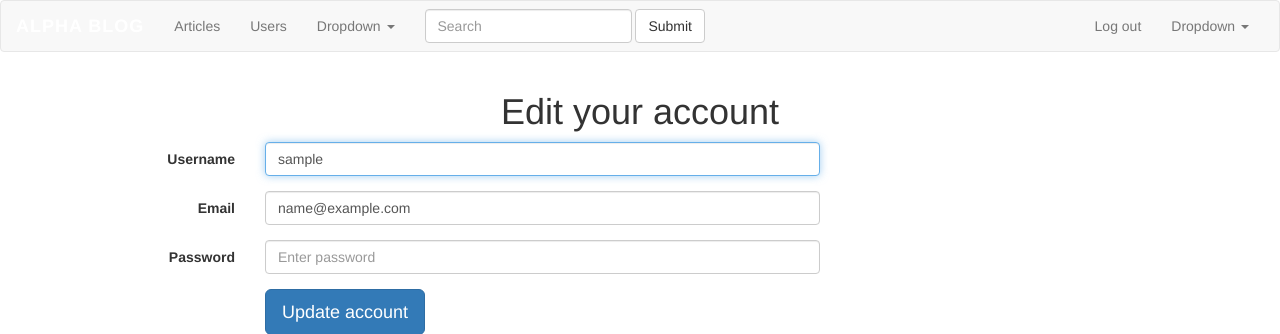
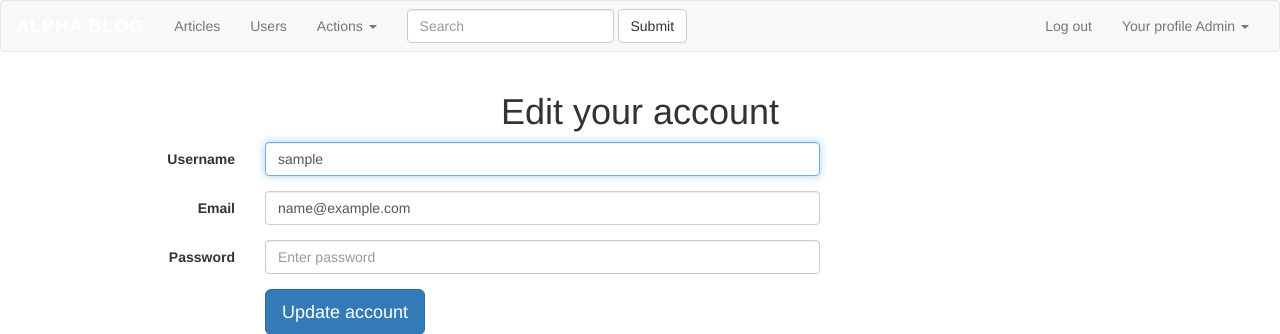
Before and after one commit to tojawawel/alpha-blog, a Rails app: page /users/1/edit in a window 1280 px wide. Shown: the top 334 px of the page. Run offline with Rails 7, Linux system fonts and the light colour scheme; the visitor is signed in with stand-in values (Sample User, id 1); style sheets or scripts are compiled from the project's sources; some libraries are stand-ins or nearby versions.

Commit message:
Add admin funcionality

```diff
--- a/app/controllers/articles_controller.rb
+++ b/app/controllers/articles_controller.rb
@@ -55,7 +55,7 @@ class ArticlesController < ApplicationController
   end
 
   def require_same_user
-    if current_user != @article.user
+    if current_user != @article.user and !current_user.admin?
       flash[:danger] = "You can only edit or delete your own articles"
       redirect_to root_path
     end
--- a/app/controllers/users_controller.rb
+++ b/app/controllers/users_controller.rb
@@ -1,6 +1,8 @@
 class UsersController < ApplicationController
   before_action :set_user, only:[:edit, :update, :show]
-  before_action :require_same_user, only:[:edit, :update]
+  before_action :require_same_user, only:[:edit, :update, :destroy]
+  before_action :require_admin, only:[:destroy]
+
   def index
     @users = User.paginate(page: params[:page], per_page: 5)
   end
@@ -12,8 +14,9 @@ class UsersController < ApplicationController
   def create
     @user = User.new(user_params)
     if @user.save
+      session[:user_id] = @user.id
       flash[:success] = "Welcome to alpha blog #{@user.username}"
-      redirect_to articles_path
+      redirect_to user_path(@user)
     else
       render 'new'
     end
@@ -35,6 +38,13 @@ class UsersController < ApplicationController
     @user_articles = @user.articles.paginate(page: params[:page], per_page: 5)
   end
 
+  def destroy
+    @user = User.find(params[:id])
+    @user.destroy
+    flash[:danger] = "User and his articles have been deleted"
+    redirect_to users_path
+  end
+
   private
 
   def user_params
@@ -46,10 +56,17 @@ class UsersController < ApplicationController
   end
 
   def require_same_user
-    if current_user != @user
+    if current_user != @user and !current_user.admin?
       flash[:danger] = "You can only edit your own account"
       redirect_to root_path
     end
   end
 
+  def require_admin
+    if logged_in? and !current_user.admin?
+      flash[:danger] = "Only admin can perform this action"
+      redirect_to root_path
+    end
+  end
+
 end
--- a/app/models/user.rb
+++ b/app/models/user.rb
@@ -1,5 +1,5 @@
 class User < ApplicationRecord
-  has_many :articles
+  has_many :articles, dependent: :destroy
   before_save { self.email = email.downcase }
   validates :username, presence: true,
             uniqueness: { case_sensitive: false },
--- a/app/views/articles/_article.html.erb
+++ b/app/views/articles/_article.html.erb
@@ -13,7 +13,7 @@
                       Last updated: <%= time_ago_in_words(article.updated_at) %> ago</small>
             </div>
           </div>
-          <% if logged_in? && current_user == article.user %>
+          <% if logged_in? && (current_user == article.user || current_user.admin?) %>
             <div class="article-actions">
               <%= link_to "Edit this article", edit_article_path(article), class: "btn btn-xs btn-primary" %>
               <%= link_to "Delete this", article_path(article), method: :delete,
--- a/app/views/articles/show.html.erb
+++ b/app/views/articles/show.html.erb
@@ -20,7 +20,7 @@
   <hr>
   <%= simple_format(@article.description) %>
   <div class="article-actions">
-    <% if logged_in? && current_user == @article.user %>
+    <% if logged_in? && (current_user == @article.user || current_user.admin?) %>
       <%= link_to "Edit this article", edit_article_path(@article), class: "btn btn-xs btn-primary" %>
       <%= link_to "Delete this", article_path(@article), method: :delete,
                                                         data: { confirm: "Are you sure?"},
--- a/app/views/layouts/_navigation.html.erb
+++ b/app/views/layouts/_navigation.html.erb
@@ -18,7 +18,7 @@
         <li><%= link_to "Users", users_path %></li>
         <li class="dropdown">
         <% if logged_in? %>
-          <a href="#" class="dropdown-toggle" data-toggle="dropdown" role="button" aria-haspopup="true" aria-expanded="false">Dropdown <span class="caret"></span></a>
+          <a href="#" class="dropdown-toggle" data-toggle="dropdown" role="button" aria-haspopup="true" aria-expanded="false">Actions <span class="caret"></span></a>
           <ul class="dropdown-menu">
             <li><%= link_to "New article", new_article_path %></li>
             <li><a href="#">Another action</a></li>
@@ -41,7 +41,7 @@
         <% if logged_in? %>
           <li><%=link_to 'Log out', logout_path, method: :delete %> </li>
           <li class="dropdown">
-            <a href="#" class="dropdown-toggle" data-toggle="dropdown" role="button" aria-haspopup="true" aria-expanded="false">Dropdown <span class="caret"></span></a>
+            <a href="#" class="dropdown-toggle" data-toggle="dropdown" role="button" aria-haspopup="true" aria-expanded="false">Your profile<%= " Admin" if current_user.admin? %> <span class="caret"></span></a>
             <ul class="dropdown-menu">
               <li><%= link_to "Edit your profile", edit_user_path(current_user) %> </li>
               <li><%= link_to "View your profile", user_path(current_user) %> </li>
--- a/app/views/users/index.html.erb
+++ b/app/views/users/index.html.erb
@@ -10,6 +10,9 @@
             <%= link_to user.username, user_path(user) %>
           </li>
           <li><small><%= pluralize(user.articles.count, "article") if user.articles %></small></li>
+          <% if logged_in? and current_user.admin? %>
+            <li><%= link_to "Delete this user", user_path(user), method: :delete, data: { confirm: "Sure?"} %></li>
+          <% end %>
         </div>
       </div>
     </ul>
--- /dev/null
+++ b/db/migrate/20181005104426_add_admin_to_users.rb
@@ -0,0 +1,5 @@
+class AddAdminToUsers < ActiveRecord::Migration[5.2]
+  def change
+    add_column :users, :admin, :boolean, default: false
+  end
+end
```
Also changed, not shown: db/schema.rb.
